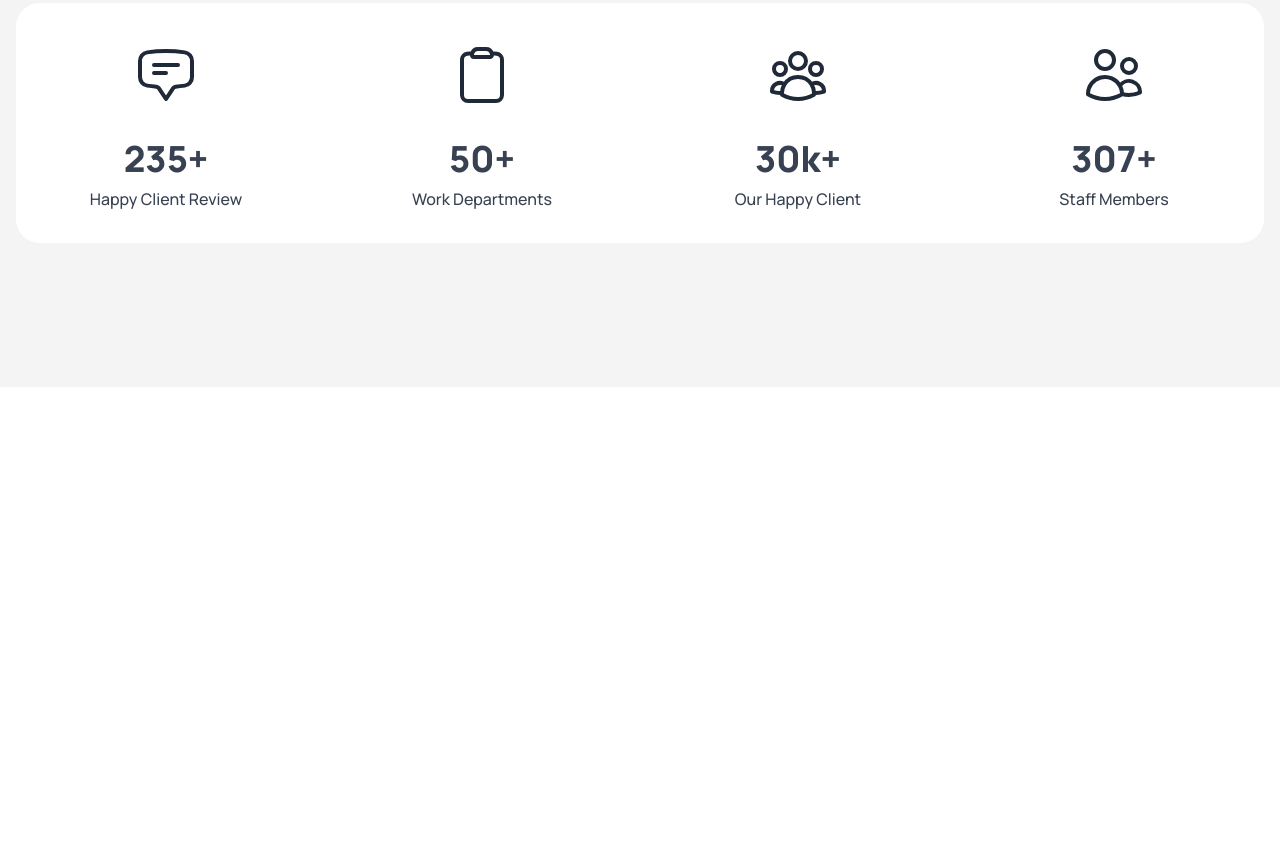
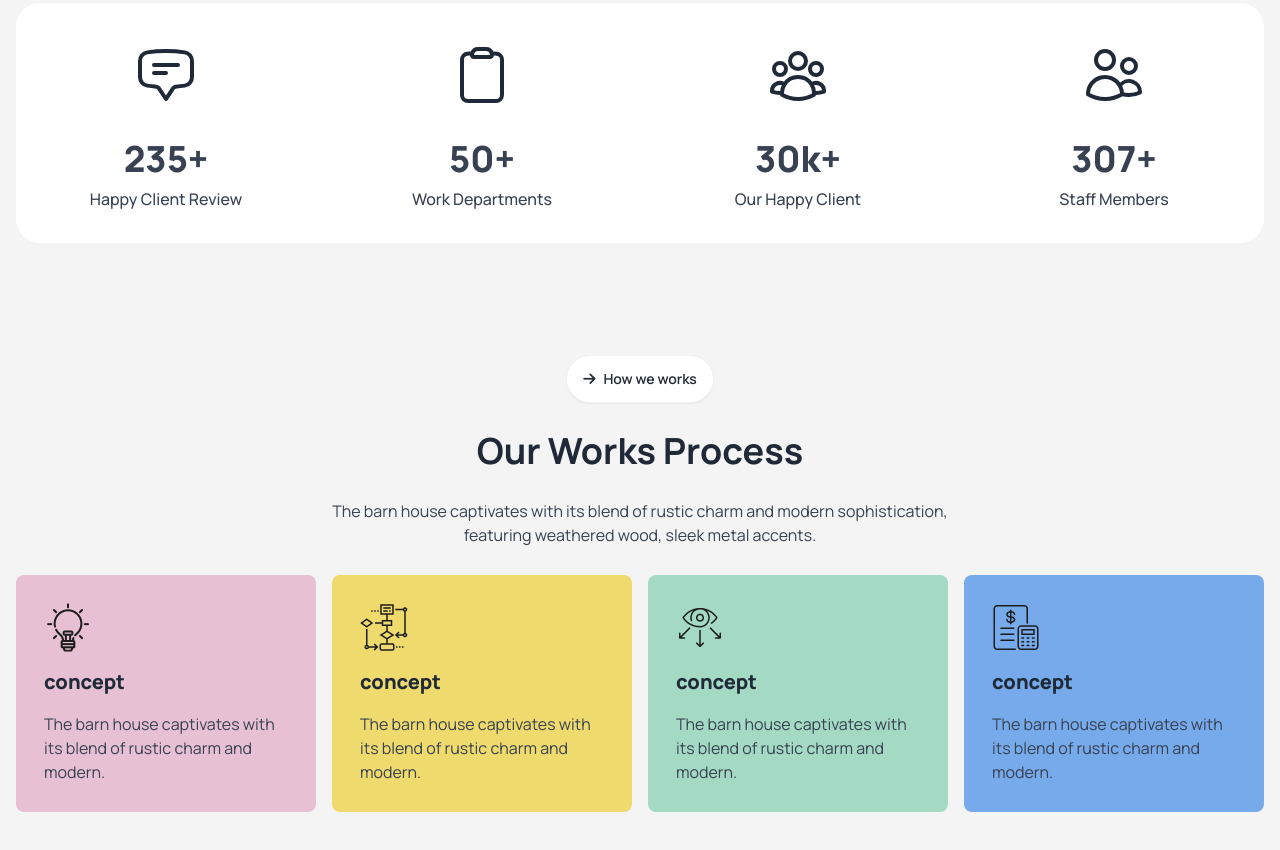
Before and after one commit to abir7856/rinterio, a plain HTML site: page index.html in a window 1280 px wide. Shown: the part 1687-2537 px from the top of the page. Before the commit the page ends 2170 px from the top, so only its background shows below. Drawn offline with nearby package versions, Linux system fonts and the light colour scheme.

Commit message:
Complete Work Process Section

```diff
--- a/index.html
+++ b/index.html
@@ -229,7 +229,7 @@
       <!-- Clients Review Section -->
       <section class="my-24 mx-4">
         <div
-          class="grid grid-cols-2 md:grid-cols-4 gap-4 container mx-auto bg-white rounded-3xl"
+          class="grid grid-cols-1 md:grid-cols-2 lg:grid-cols-4 gap-4 container mx-auto bg-white rounded-3xl"
         >
           <div class="card">
             <figure class="px-10 pt-10">
@@ -329,6 +329,64 @@
           </div>
         </div>
       </section>
+
+      <!-- Our Work Process -->
+      <section class="space-y-7 text-center container mx-auto my-24 p-4">
+        <button class="btn rounded-full bg-white text-sm">
+          <i class="fa-solid fa-arrow-right"></i>How we works
+        </button>
+        <h1 class="text-4xl font-bold">Our Works Process</h1>
+        <p class="text-gray-700 max-w-2xl mx-auto">
+          The barn house captivates with its blend of rustic charm and modern
+          sophistication, featuring weathered wood, sleek metal accents.
+        </p>
+        <!-- Card 1 -->
+        <div
+          class="text-left grid grid-cols-1 md:grid-cols-2 lg:grid-cols-4 gap-4"
+        >
+          <div class="p-7 bg-[#E7C1D3] rounded-lg space-y-4">
+            <img src="assets/concept.png" alt="" />
+            <h4 class="font-extrabold text-xl">concept</h4>
+            <p class="text-gray-700">
+              The barn house captivates with its blend of rustic charm and
+              modern.
+            </p>
+          </div>
+
+          <!-- Card 2 -->
+
+          <div class="p-7 bg-[#EFDA6E] rounded-lg space-y-4">
+            <img src="assets/flow-chart.png" alt="" />
+            <h4 class="font-extrabold text-xl">concept</h4>
+            <p class="text-gray-700">
+              The barn house captivates with its blend of rustic charm and
+              modern.
+            </p>
+          </div>
+
+          <!-- Card 3 -->
+
+          <div class="p-7 bg-[#A4DAC3] rounded-lg space-y-4">
+            <img src="assets/vision.png" alt="" />
+            <h4 class="font-extrabold text-xl">concept</h4>
+            <p class="text-gray-700">
+              The barn house captivates with its blend of rustic charm and
+              modern.
+            </p>
+          </div>
+
+          <!-- Card 4 -->
+
+          <div class="p-7 bg-[#77AAEA] rounded-lg space-y-4">
+            <img src="assets/budget-planning.png" alt="" />
+            <h4 class="font-extrabold text-xl">concept</h4>
+            <p class="text-gray-700">
+              The barn house captivates with its blend of rustic charm and
+              modern.
+            </p>
+          </div>
+        </div>
+      </section>
     </main>
   </body>
 </html>
```
